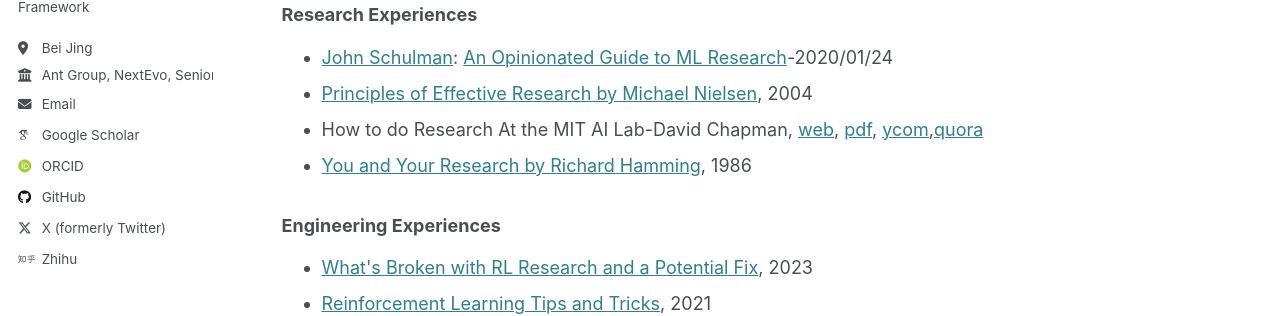
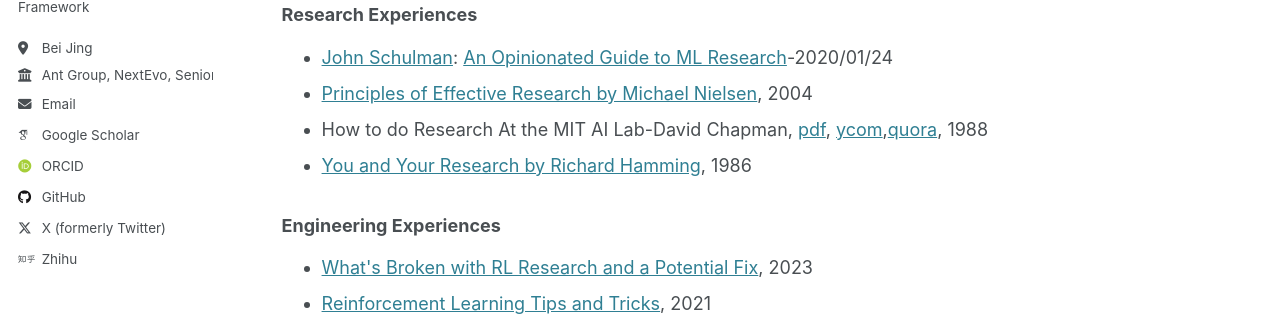
Before and after one commit to junwuxgi/junwuxgi.github.io, a Jekyll site: the page built from resources.md, in a window 1280 px wide and 1158 px high. Shown: the part 325-641 px from the top of the window. Built offline with Jekyll 4.4.1, drawn with Linux system fonts in a browser that asks for light colours; some web fonts are replaced; our own code applies the rules of GitHub Pages for plain Markdown files.

Commit message:
update config

```diff
--- a/resources.md
+++ b/resources.md
@@ -10,7 +10,7 @@
 
 - [John Schulman](http://joschu.net/index.html): [An Opinionated Guide to ML Research](http://joschu.net/blog/opinionated-guide-ml-research.html)-2020/01/24
 - [Principles of Effective Research by Michael Nielsen](http://michaelnielsen.org/blog/principles-of-effective-research), 2004
-- How to do Research At the MIT AI Lab-David Chapman, [web](http://lamp.cfar.umd.edu/restricted/Misc/MITLab/mit.research.how.to.html), [pdf](https://people.cs.umass.edu/~emery/misc/how-to.pdf), [ycom](https://news.ycombinator.com/item?id=8399587),[quora](https://www.quora.com/What-did-you-do-to-get-into-CSAIL-MIT-AI-lab-To-be-more-general-how-can-one-get-into-CSAIL)
+- How to do Research At the MIT AI Lab-David Chapman, [pdf](https://people.cs.umass.edu/~emery/misc/how-to.pdf), [ycom](https://news.ycombinator.com/item?id=8399587),[quora](https://www.quora.com/What-did-you-do-to-get-into-CSAIL-MIT-AI-lab-To-be-more-general-how-can-one-get-into-CSAIL), 1988
 - [You and Your Research by Richard Hamming](http://www.cs.virginia.edu/~robins/YouAndYourResearch.html), 1986
 
 ### Engineering Experiences
```
